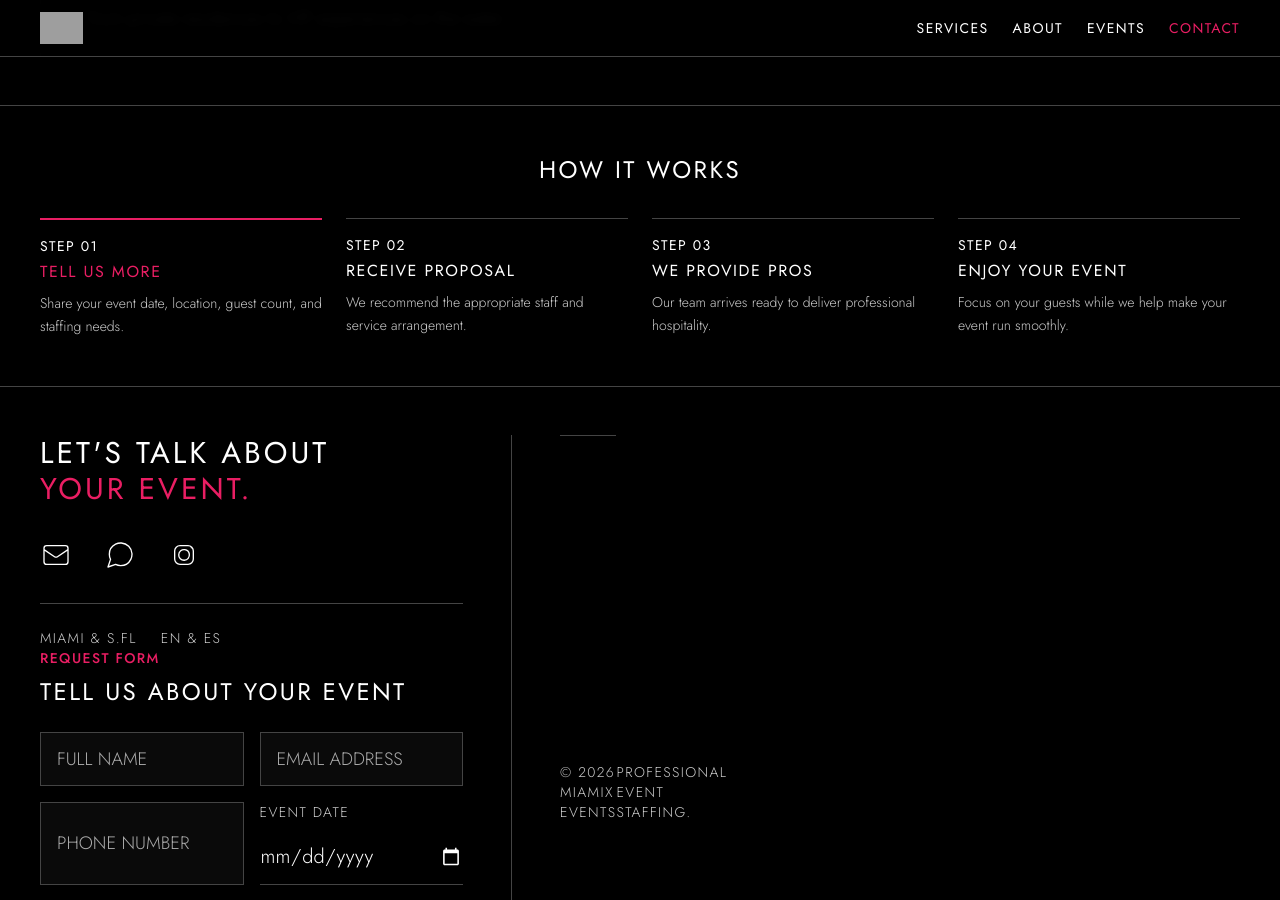
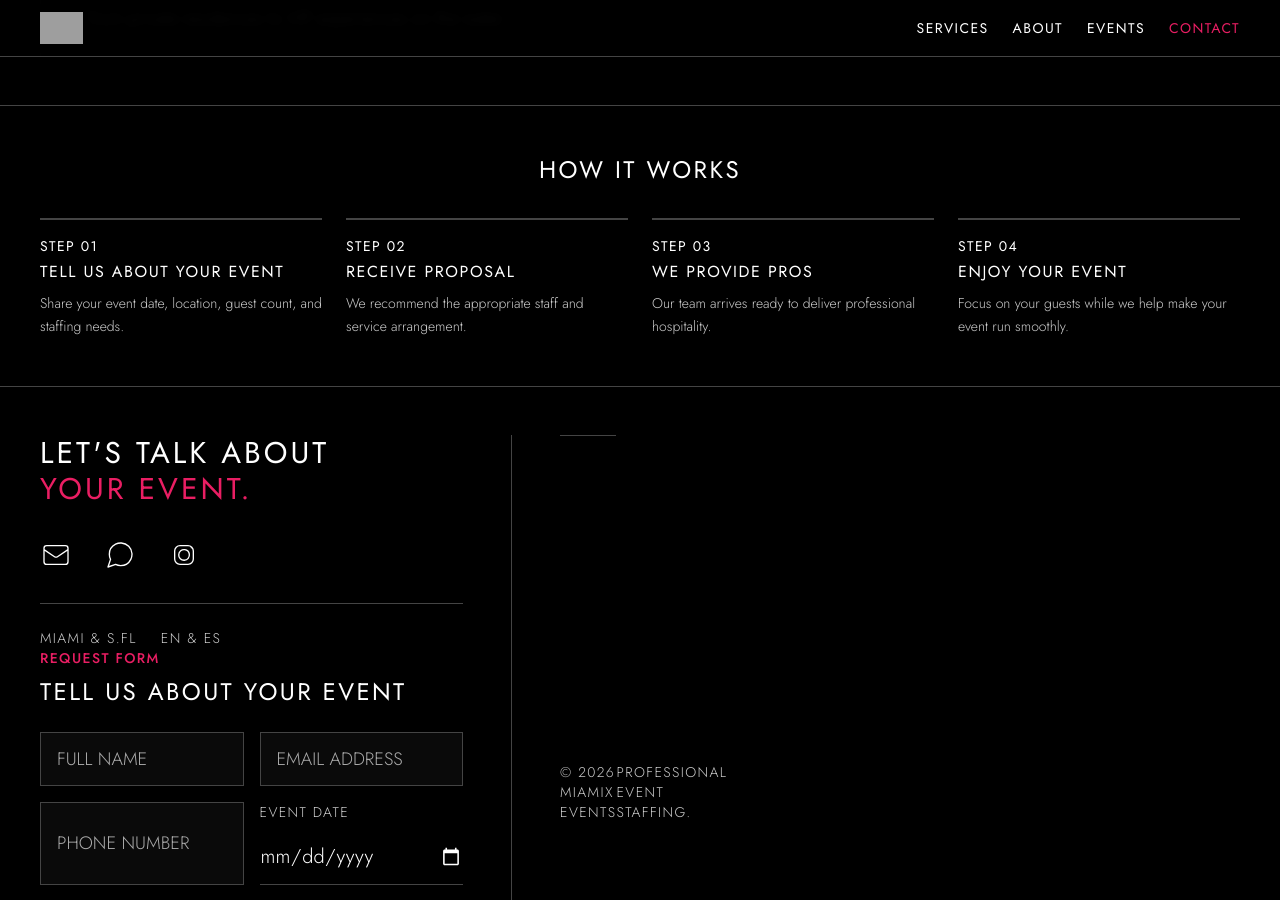
Before and after one commit to MIAMIX-io/MIAMIX.VIP-Site, a Jekyll site: the page events.html, which Jekyll copies as it is, in a window 1280 px wide and 900 px high, scrolled down 1969 px. Built offline with Jekyll 4.4.1, drawn with Linux system fonts in a browser that asks for light colours; nearby versions of some CDN libraries; grey boxes are pictures that could not be loaded.

Commit message:
Update events.html

```diff
--- a/events.html
+++ b/events.html
@@ -222,27 +222,27 @@
     </section>
 
     <!-- How It Works -->
-    <section class="py-12 px-6 md:px-10 border-b border-brand-border max-w-7xl mx-auto">
+    <section id="how-it-works-section" class="py-12 px-6 md:px-10 border-b border-brand-border max-w-7xl mx-auto">
         <h2 class="text-2xl font-normal uppercase tracking-widest mb-8 text-center">How It Works</h2>
         <div class="grid grid-cols-1 sm:grid-cols-2 lg:grid-cols-4 gap-6">
-            <div class="border-t-2 border-brand-magenta pt-4">
+            <div class="how-step border-t-2 border-brand-border pt-4 transition-colors duration-500">
                 <span class="text-white font-normal text-sm tracking-widest mb-1 block">STEP 01</span>
-                <h3 class="font-normal uppercase tracking-widest mb-2 text-base text-brand-magenta">Tell us more</h3>
+                <h3 class="step-title font-normal uppercase tracking-widest mb-2 text-base text-white transition-colors duration-500">Tell us about your event</h3>
                 <p class="text-brand-secondary text-sm leading-relaxed">Share your event date, location, guest count, and staffing needs.</p>
             </div>
-            <div class="border-t border-brand-border pt-4">
+            <div class="how-step border-t-2 border-brand-border pt-4 transition-colors duration-500">
                 <span class="text-white font-normal text-sm tracking-widest mb-1 block">STEP 02</span>
-                <h3 class="font-normal uppercase tracking-widest mb-2 text-base">Receive proposal</h3>
+                <h3 class="step-title font-normal uppercase tracking-widest mb-2 text-base text-white transition-colors duration-500">Receive proposal</h3>
                 <p class="text-brand-secondary text-sm leading-relaxed">We recommend the appropriate staff and service arrangement.</p>
             </div>
-            <div class="border-t border-brand-border pt-4">
+            <div class="how-step border-t-2 border-brand-border pt-4 transition-colors duration-500">
                 <span class="text-white font-normal text-sm tracking-widest mb-1 block">STEP 03</span>
-                <h3 class="font-normal uppercase tracking-widest mb-2 text-base">We provide pros</h3>
+                <h3 class="step-title font-normal uppercase tracking-widest mb-2 text-base text-white transition-colors duration-500">We provide pros</h3>
                 <p class="text-brand-secondary text-sm leading-relaxed">Our team arrives ready to deliver professional hospitality.</p>
             </div>
-            <div class="border-t border-brand-border pt-4">
+            <div class="how-step border-t-2 border-brand-border pt-4 transition-colors duration-500">
                 <span class="text-white font-normal text-sm tracking-widest mb-1 block">STEP 04</span>
-                <h3 class="font-normal uppercase tracking-widest mb-2 text-base">Enjoy your event</h3>
+                <h3 class="step-title font-normal uppercase tracking-widest mb-2 text-base text-white transition-colors duration-500">Enjoy your event</h3>
                 <p class="text-brand-secondary text-sm leading-relaxed">Focus on your guests while we help make your event run smoothly.</p>
             </div>
         </div>
```
